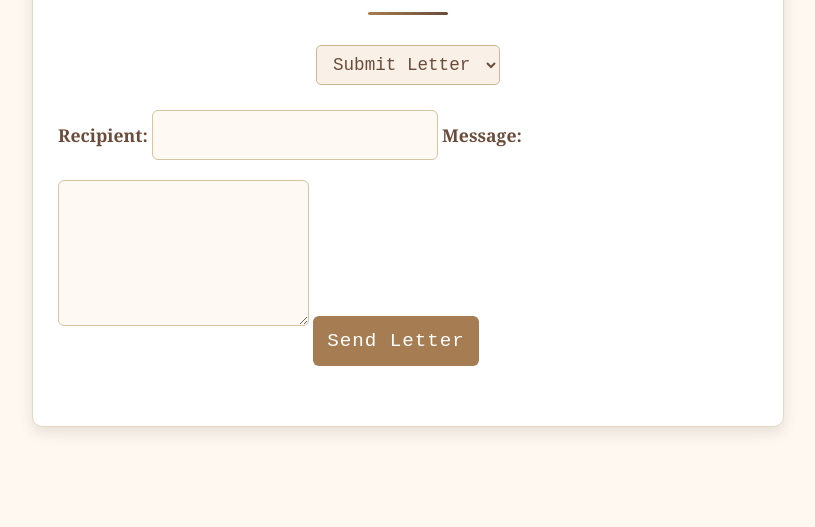
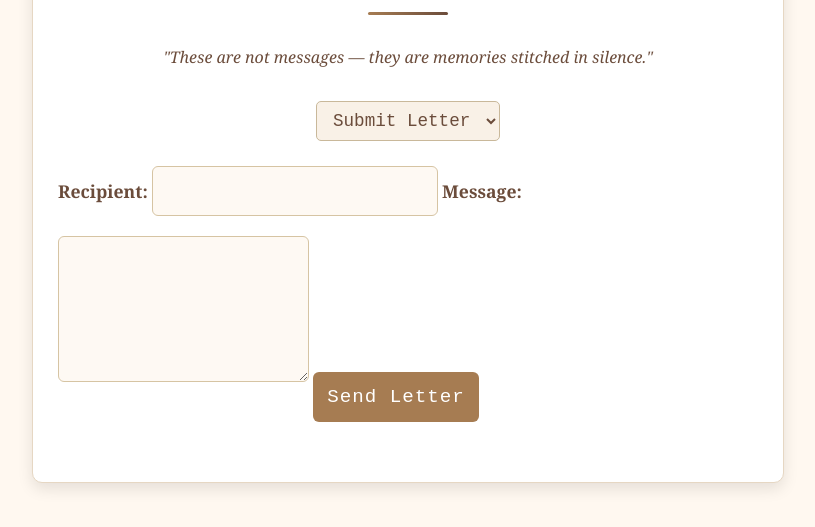
Before and after one commit to Hudvon/ink-for-the-ghost-of-us, a plain HTML site: page index.html in a window 1280 px wide. Shown: the part 341-868 px from the top of the page, without its empty margins (232-1047 px from the left). Before the commit the page ends 818 px from the top, so only its background shows below. Drawn offline with Linux system fonts and the light colour scheme; no server answers.

Commit message:
Added live counter and rotating quote

```diff
--- a/index.html
+++ b/index.html
@@ -12,6 +12,12 @@
       <h1>Ink for the Ghosts of Us</h1>
       <p class="tagline">Every quiet goodbye, remembered gently — written in silence, suspended in time.</p>
     </header>
+
+    <!-- 🌟 Special Quote -->
+    <div id="quoteBox" class="quote-box" style="text-align: center; margin-bottom: 20px; font-style: italic; color: #6b4c3b;"></div>
+
+    <!-- 📝 Live Letter Counter -->
+    <p id="letterCount" style="text-align:center; color:#a67c52; font-weight:bold; font-family: 'Georgia', serif; margin-bottom: 30px;"></p>
 
     <div class="menu">
       <select id="viewSelect" aria-label="Select view">
@@ -41,7 +47,7 @@
   <script src="https://www.gstatic.com/firebasejs/10.12.0/firebase-app-compat.js"></script>
   <script src="https://www.gstatic.com/firebasejs/10.12.0/firebase-firestore-compat.js"></script>
 
-  <!-- Firebase Init -->
+  <!-- Firebase Config -->
   <script>
     const firebaseConfig = {
       apiKey: "AIzaSyBMDUTYCgbZ7x7c7YPaxjd6LCoDfKidLfY",
@@ -52,13 +58,11 @@
       appId: "1:824847629052:web:866119645d2d1654ad3579",
       measurementId: "G-49KVKE6XTG"
     };
-
-    // Initialize Firebase
     firebase.initializeApp(firebaseConfig);
     const db = firebase.firestore();
   </script>
 
-  <!-- Your App Logic -->
+  <!-- Main App -->
   <script src="script.js"></script>
 </body>
 </html>
--- a/script.js
+++ b/script.js
@@ -4,27 +4,33 @@ document.addEventListener('DOMContentLoaded', () => {
   const viewSelect = document.getElementById('viewSelect');
   const searchContainer = document.getElementById('searchContainer');
   const searchInput = document.getElementById('searchInput');
+
   let allLetters = [];
 
-  form.addEventListener('submit', (e) => {
-    e.preventDefault();
-    const recipient = form.recipient.value.trim();
-    const category = form.category ? form.category.value.trim() : '';
-    const message = form.message.value.trim();
-    const date = new Date().toISOString();
+  const quotes = [
+    "We write not to be heard, but to remember that we were here.",
+    "Each letter is a ghost of something we couldn’t say out loud.",
+    "Ink carries what voices never could.",
+    "These are not messages — they are memories stitched in silence.",
+    "To write is to remember, to remember is to feel again."
+  ];
 
-    if (!recipient || !message) return alert('Fill in both recipient and message.');
-
-                        db.collection("letters").add({ recipient, message, date, category }).then(() => {
-                          form.reset();
-                          viewSelect.value = 'view';
-                          loadLetters();
-                        });
-  });
+  function showRandomQuote() {
+    const quote = quotes[Math.floor(Math.random() * quotes.length)];
+    document.getElementById('quoteBox').textContent = `"${quote}"`;
+  }
 
   function loadLetters() {
     db.collection("letters").orderBy("date", "desc").get().then(snapshot => {
       allLetters = snapshot.docs.map(doc => doc.data());
+
+      // Live letter count
+      const countDisplay = document.getElementById('letterCount');
+      if (countDisplay) {
+        const total = allLetters.length;
+        countDisplay.textContent = `📝 ${total} letter${total !== 1 ? 's' : ''} written... each one a whisper into eternity.`;
+      }
+
       if (viewSelect.value === 'view') toggleView();
     });
   }
@@ -41,7 +47,6 @@ document.addEventListener('DOMContentLoaded', () => {
       div.innerHTML = `
       <div class="recipient">To: ${letter.recipient}</div>
       <div class="date">${new Date(letter.date).toLocaleString()}</div>
-      <div class="category">Category: ${letter.category || 'None'}</div>
       <div class="message">${letter.message}</div>`;
       lettersList.appendChild(div);
     });
@@ -52,6 +57,7 @@ document.addEventListener('DOMContentLoaded', () => {
     form.style.display = isSubmit ? 'block' : 'none';
     searchContainer.style.display = isSubmit ? 'none' : 'block';
     lettersList.style.display = isSubmit ? 'none' : 'block';
+
     const searchTerm = searchInput.value.trim().toLowerCase();
     if (!isSubmit) {
       if (searchTerm === '') {
@@ -62,6 +68,21 @@ document.addEventListener('DOMContentLoaded', () => {
       }
     }
   }
+
+  form.addEventListener('submit', (e) => {
+    e.preventDefault();
+    const recipient = form.recipient.value.trim();
+    const message = form.message.value.trim();
+    const date = new Date().toISOString();
+
+    if (!recipient || !message) return alert('Please fill in both recipient and message.');
+
+                        db.collection("letters").add({ recipient, message, date }).then(() => {
+                          form.reset();
+                          viewSelect.value = 'view';
+                          loadLetters();
+                        });
+  });
 
   searchInput.addEventListener('input', () => {
     const searchTerm = searchInput.value.trim().toLowerCase();
@@ -74,6 +95,8 @@ document.addEventListener('DOMContentLoaded', () => {
   });
 
   viewSelect.addEventListener('change', toggleView);
+
+  showRandomQuote();
   toggleView();
   loadLetters();
 });
```
